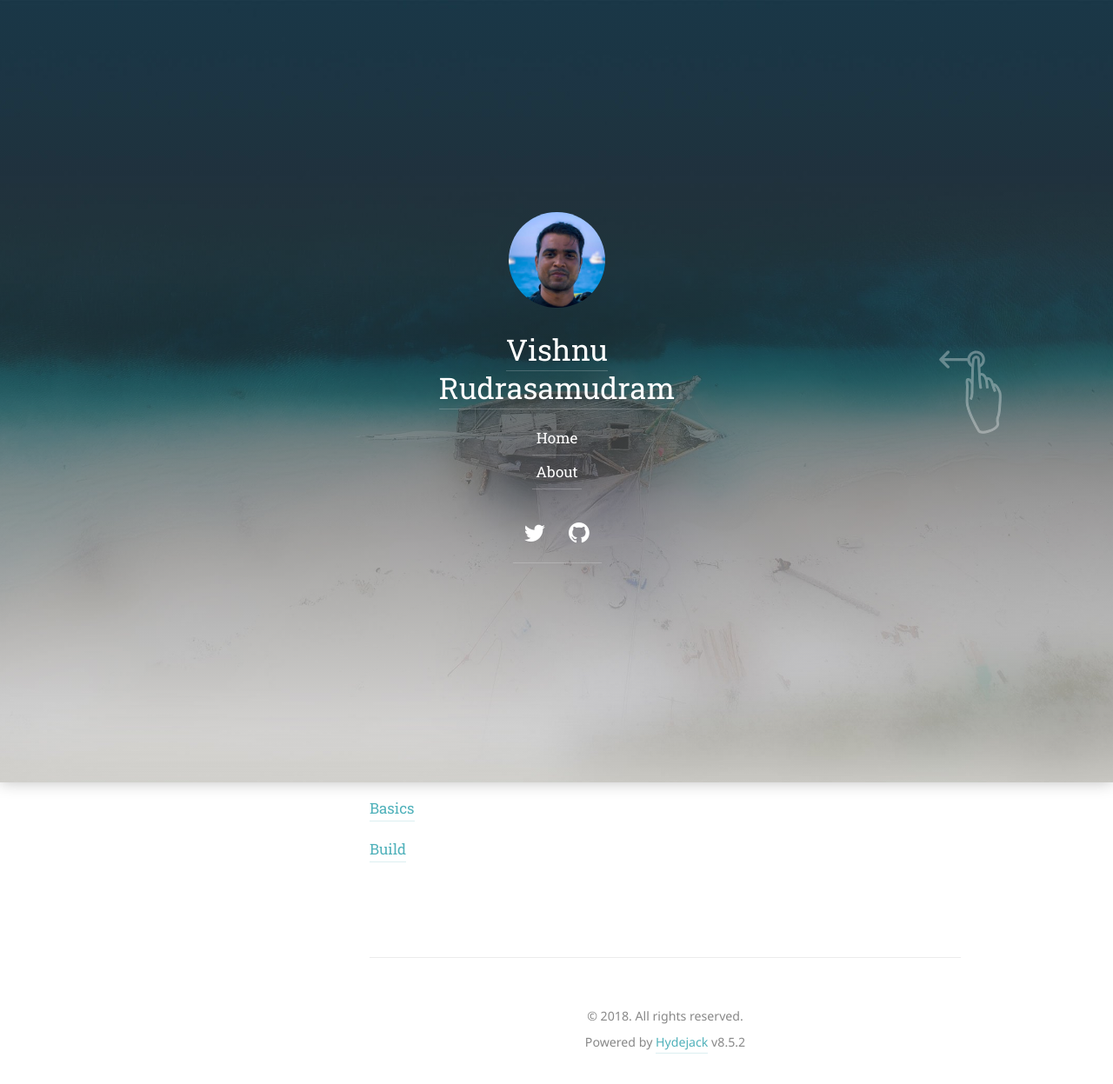
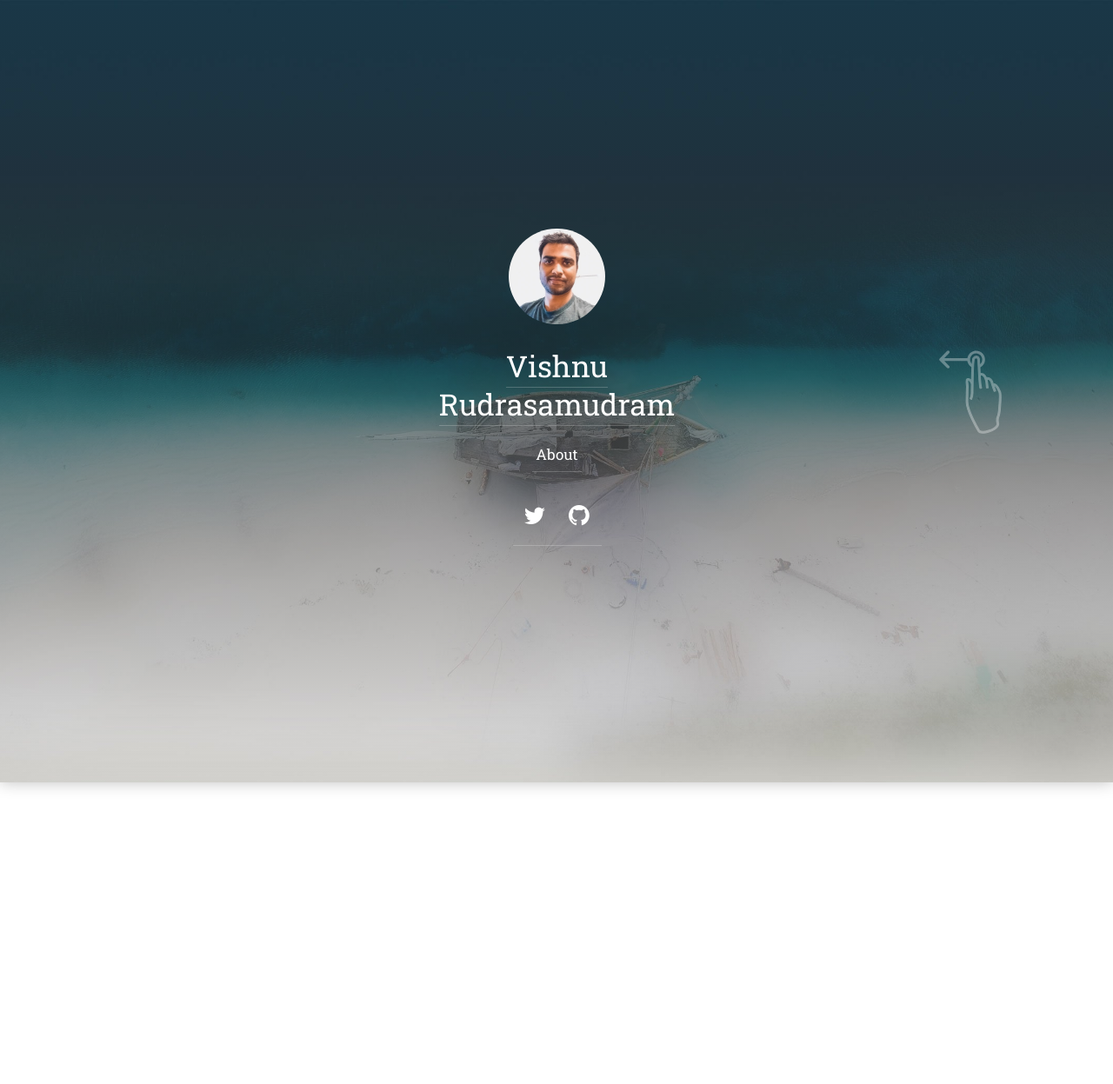
Before and after one commit to vvrs/vvrs.github.io, a Jekyll site: the page built from index.html, in a window 1280 px wide. Shown: the whole page at 87% size. Built offline with Jekyll 4.4.1, drawn with Linux system fonts in a browser that asks for light colours; some web fonts are replaced; the list of posts is cut into pages by our own code.

Commit message:
changed icon

```diff
--- a/_config.yml
+++ b/_config.yml
@@ -49,8 +49,6 @@ author:
 
 # Add links to the sidebar.
 menu:
-  - title:             Home
-    url:               /home/
   # - title:             Hyde
   #   url:               /hyde/
   # - title:             Documentation
--- a/_layouts/default.html
+++ b/_layouts/default.html
@@ -4,7 +4,7 @@ layout: base
 
 {% assign strings = site.data.strings %}
 
-<article class="page" role="article">
+<!-- <article class="page" role="article">
   <header>
     <h1 class="page-title">{{ page.title | default:strings.home | default:"Home" }}</h1>
     {% include components/message.html text=page.description hide=page.hide_description %}
@@ -17,7 +17,7 @@ layout: base
   {% if site.posts.size > 0 %}
     <h2 class="hr">{{ strings.posts | default:"Posts" }}</h2>
     <ul class="related-posts">
-      {% for post in site.posts limit:5 %}
+      {% for post in site.posts limit:50 %}
         {% include components/post-list-item.html post=post %}
       {% endfor %}
     </ul>
@@ -38,4 +38,4 @@ layout: base
       {% endfor %}
     </ul>
   {% endif %}
-</article>
+</article> -->
```
Also changed, not shown: assets/icons/dp.jpeg.
